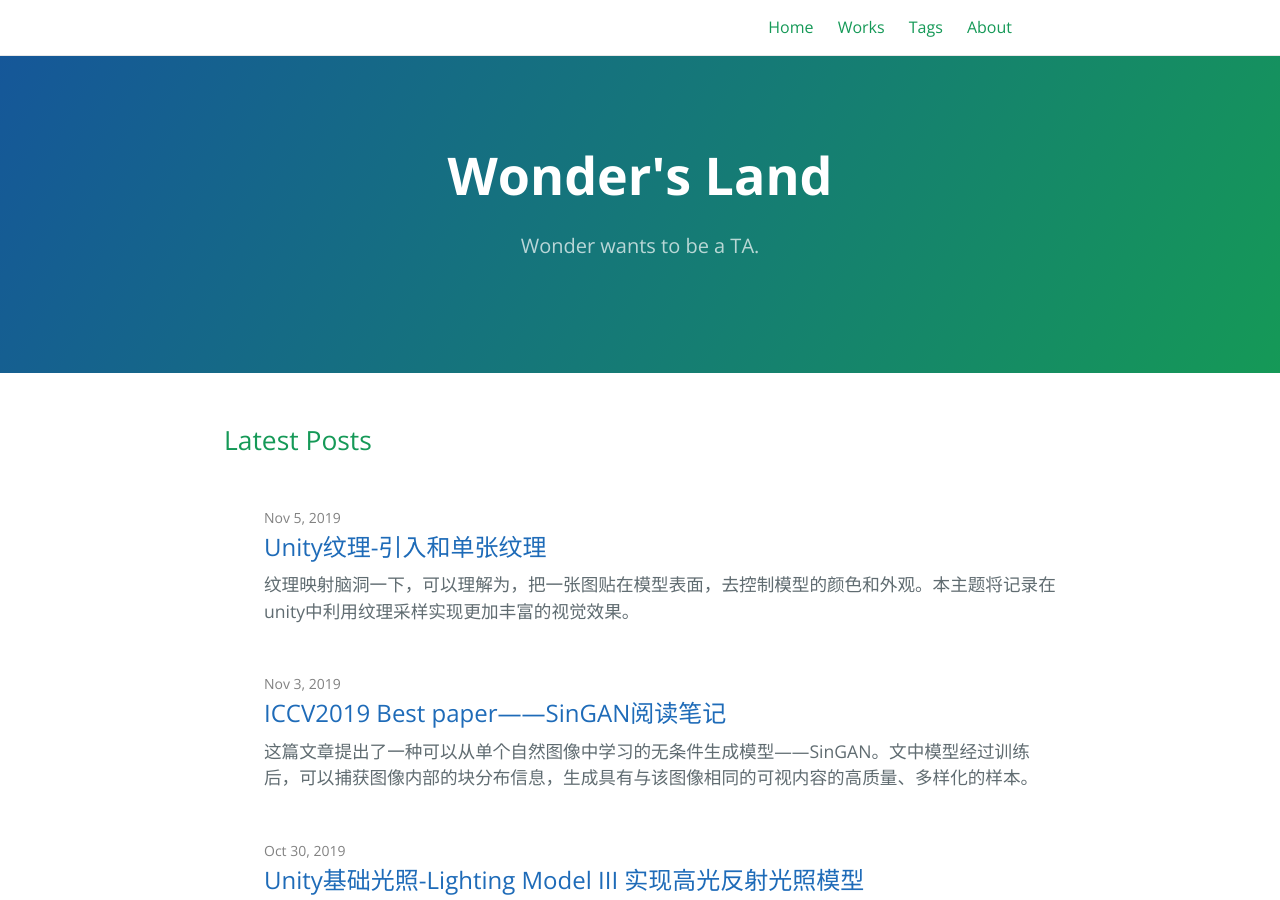
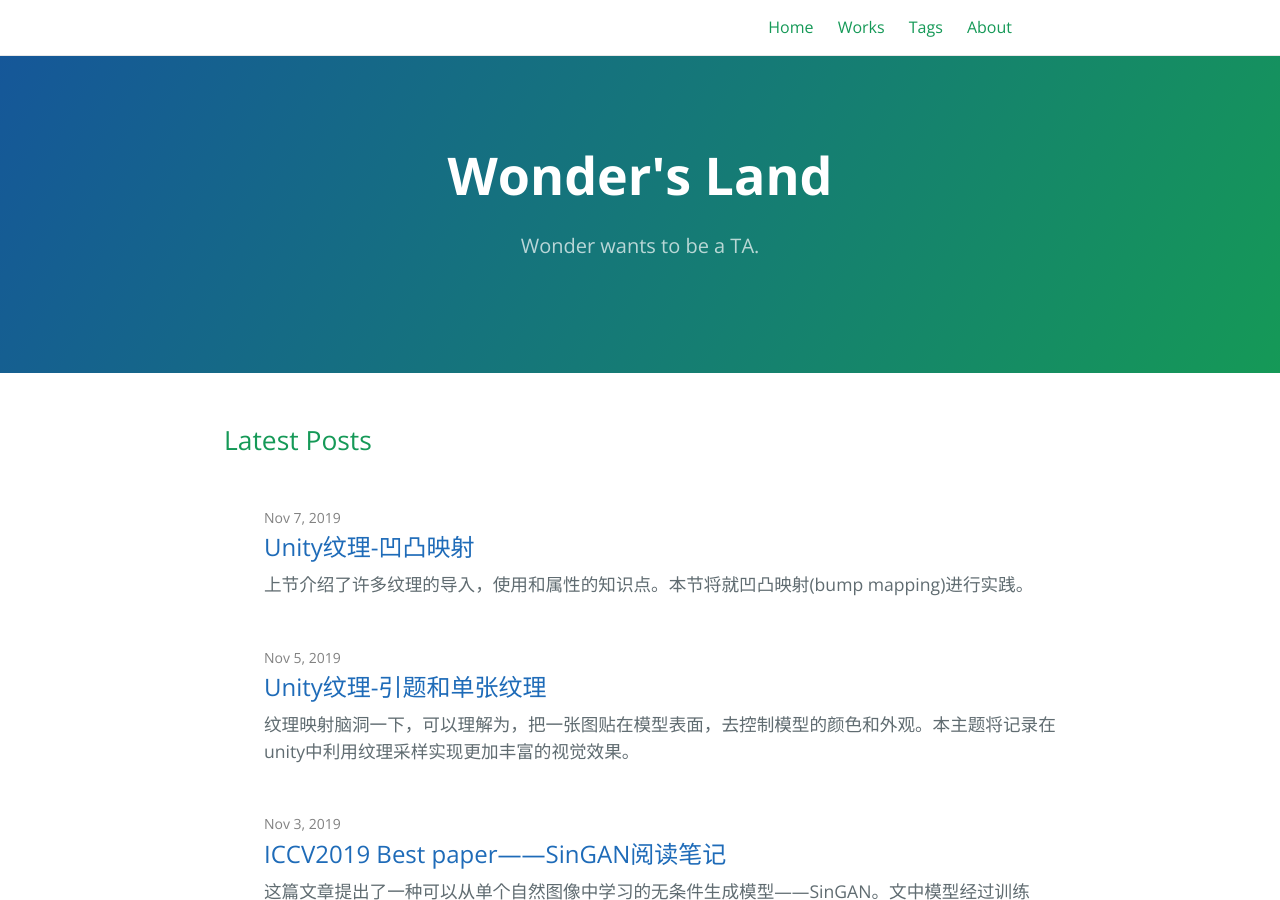
Before and after one commit to wonderly321/wonderly321.github.io, a Jekyll site: the page built from index.md, in a window 1280 px wide and 900 px high. Built offline with Jekyll 4.4.1, drawn with Linux system fonts in a browser that asks for light colours; some of the changed lines change nothing that is shown.

Commit message:
update posts

````diff
--- a/_posts/2019-11-5-Basic-Texture.md
+++ b/_posts/2019-11-5-Basic-Texture-I.md
@@ -1,6 +1,6 @@
 ---
 layout: post
-title: "Unity纹理-引入和单张纹理"
+title: "Unity纹理-引题和单张纹理"
 categories: shader
 author: "Wonder"
 meta: "Unity Shader"
--- /dev/null
+++ b/_posts/2019-11-7-Basic-Texture-II.md
@@ -0,0 +1,366 @@
+---
+layout: post
+title: "Unity纹理-凹凸映射"
+categories: shader
+author: "Wonder"
+meta: "Unity Shader"
+---
+
+上节介绍了许多纹理的导入，使用和属性的知识点。本节将就凹凸映射(bump mapping)进行实践。
+
+凹凸映射是指用一张纹理去修改模型表面的法线信息，从而使模型表面产生看上去“凹凸不平”的效果。这种方法不会真正的改变模型的顶点位置。
+
+目前有两种主要的方法可以用来进行凹凸映射：**高度映射(height mapping)** 和 **法线映射(notmal mapping)**。前者是使用**高度纹理(height map)**模拟**表面位移(displacement)**,得到修改后的法线值。后者则是使用一张**法线纹理(normal map)**直接存储表面法线。
+
+### 高度纹理
+
+使用高度图实现凹凸映射时，高度图中存储的是表示模型表面局部的海拔高度的强度值(intensity),颜色越深，位置越深凹，颜色越浅，位置越外凸。该方法很直观的展示了模型表面的凹凸，但是计算偏复杂，实时计算时因需要计算像素灰度值来得到法线信息，所以十分消耗性能。实际应用中，高度图通常和法线映射一起用。用于给出表面凹凸的额外信息。
+
+### 法线纹理
+
+法线纹理中存储的是表面的法线方向。但法线方向的分量范围在[-1,1],而像素范围为[0,1],因此需要做一个映射：
+
+
+
+$$pixel = \frac{normal+1}{2}$$
+
+
+
+这就要求我们在Shader中对法线纹理进行采样后，还需对结果进行一次映射逆运算以得到原来的法线方向，即：
+
+
+
+$$nomral = pixel \times 2 - 1 $$
+
+
+
+#### 模型空间和切线空间的法线纹理
+
+
+
+由于方向是相对于坐标空间的，所以必须确认法线纹理存储的法线方向是在哪个坐标空间当中。例如，模型自带的法线是定义在模型空间中的。接下来需要明确两个概念：
+
+- 模型空间的法线纹理(object-space normal map)
+
+它是指将修改后的模型空间中的表面法线直接地存储在一张纹理中。其所有法线所在的坐标空间是同一个坐标空间，即，模型空间，而每个点存储的法线方向是各异的。
+
+- 切线空间的法线纹理(tangent-space normal map)
+
+它是指采用模型顶点的切线空间来存储法线，其实模型的每个顶点都有一个属于自己的切线空间，其原点就是该顶点本身，z轴是顶点的法线方向($n$)，x轴是顶点的切线方向($t$),,y轴由法线与切线叉积而得，因此也被称为副切线(bitangent, $b$)或副法线。其所有法线方向所在的坐标空间是表面每点各自的切线空间，是各异的。所有，这种法线纹理存储的是每个点在各自切线空间中的法线扰动方向，换句话说， 若一个点的法线方向不变，那么在它切线空间中新的法线方向就是z轴方向。
+
+总结一下：
+
+模型空间下的法线纹理具有以下优点：
+
+- 实现简单，更直观，不需要模型原始的法线和切线信息，所以计算量小。
+- 因为模型空间下的法线纹理存储的是同一坐标系下的法线信息，因此边界处插值平滑，所以在纹理坐标的缝合处和尖锐的边角部分，可见的突变(缝隙)较少，可以提供平滑的边界。
+
+但美术人员更喜欢使用切线空间下的法线纹理，因为使用切线空间具有更多的优势：
+
+- 由于切线空间记录的法线信息是相对的，所以即使把该纹理用到一个完全不同的网格上也可以得到合理的结果，所以自由度很高。
+- 同理，使用切线空间下的纹理记录可以移动一个纹理的UV坐标来实现动画效果。
+- 由于自由度高，所以一个法线纹理是可以重用在不同的网格上的。
+- 由于切线空间下的法线的z方向总为正，可由x，y方向推导出来，所以可以不存储，实现压缩的效果。
+
+接下来的实践中使用的是切线空间下的法线纹理。
+
+
+
+### 凹凸纹理实践
+
+
+
+- 运行平台：
+
+    **Unity 2018.4.2f1 (64-bit)**
+
+- 项目地址：
+
+    [Unity_Shader_GetIn](https://github.com/wonderly321/Unity_Shader_GetIn)
+
+#### 前言
+
+计算光照模型时，需要将各个方向矢量统一到统一坐标空间下。实践时有两种思路：
+
+- 在切线空间下进行光照计算。此时需要把光照方向，视角方向变换到切线空间下。
+- 在世界空间下进行光照计算。此时需要把采样得到的法线方向变换到世界空间下，再和世界空间下的光照方向，视角方向进行计算
+
+第一种思路在顶点着色器中就可以完成对光照方向和视角方向的变换，因而效率高于第二种；但是就通用性来看，第二种方法允许我们在世界空间下进行一些计算，比如Cubemap的使用。另外，还有其他的思路，比如使用模型空间等。
+
+但模型空间和切线空间仍是最为常用的两种空间，以下将分别进行实现。
+
+
+
+#### 切线空间下的光照模型计算
+
+**基本思路**
+
+首先在片元着色器中，把视角方向、光线方向从模型空间变换到切线空间，通过纹理采样得到切线空间下的法线，然后再与切线空间下的视角方向、光线方向等进行计算，得到最终光照结果。
+
+**效果图**
+
+
+
+![]({{site.url}}/assets/image/illustrations/3_1.png)
+
+
+
+**准备工作**
+
+
+
+1. 在Unity中新建一个场景，命名为Scene_7_2_3。默认场景中将包含一个摄像机和一个平行光，并使用内置的天空盒子。为便于查看效果，在`Window->Rendering->Lighting Seting->Skybox`中去掉场景中的天空盒子。
+2. 新建Shader(右键`Create->Shader->任一个Shader`)并命名为NormalMapTangentSpace；新建材质(右键`Create->Material`)并命名为NormalMapTangentSpaceMat，将新建的Shader拖拽赋给新建材质。
+3. 在场景中新建一个胶囊体(菜单栏`GameObject->3D Object->Capsule`)，将其材质修改为新建材质。
+4. 保存场景。
+
+Shader实现:
+
+打开新建的NormalMapTangentSpace，删除所有已有代码并写入如下代码：
+
+```glsl
+Shader "Custom/NormalMapTangentSpace"{
+    Properties{
+        _Color ("Color Tint", Color) = (1,1,1,1)
+        _MainTex ("Main Tex", 2D) = "white" {}
+        _Specular ("Specular", Color) = (1, 1, 1, 1)
+        _Gloss ("Gloss", Range(8.0, 256)) = 20
+
+        //增加法线纹理属性，以及用于控制凹凸程度的属性，“bump”是Unity内置的法线纹理，_BumpScale为0时，表示法线纹理不会对光照产生影响
+        _BumpMap ("Normal Map", 2D) = "Bump" {}
+        _BumpScale ("Bump Scale", Float) = 1.0
+    }
+    SubShader{
+        Pass{
+            Tags{"LightMode" = "ForwardBase"}
+            CGPROGRAM
+            #pragma vertex vert
+            #pragma fragment frag
+
+            #include "Lighting.cginc"
+
+            fixed4 _Color;
+            fixed4 _Specular;
+            float _Gloss;
+
+            //在CG代码块中声明和上述属性类型匹配的变量
+            //为得到该纹理的属性(平铺和偏移系数)，定义_MainTex_ST和_BumpMap_ST变量
+            sampler2D _MainTex;
+            float4 _MainTex_ST;
+            sampler2D _BumpMap;
+            float4 _BumpMap_ST;
+            float _BumpScale;
+
+            struct a2v {
+                float4 vertex : POSITION;
+                float3 normal : NORMAL;
+                //使用TANGENT语义描述float4类型的tangent变量，以告诉Unity把顶点的切线方向填充到tangent变量
+                float4 tangent : TANGENT;
+                float4 texcoord : TEXCOORD0;
+            };
+            struct v2f {
+                float4 pos : POSITION;
+                float4 uv : TEXCOORD0;
+                //同理，添加两个变量存储变换后的光照和视角方向
+                float3 lightDir : TEXCOORD1;
+                float3 viewDir : TEXCOORD2;
+            };
+            v2f vert (a2v v) {
+                v2f o;
+                o.pos = UnityObjectToClipPos(v.vertex);
+
+                //由于使用了两张纹理故xy分量存储_MainTex的纹理坐标，而zw分量存储_BumpMap的纹理坐标
+                o.uv.xy = v.texcoord.xy * _MainTex_ST.xy + _MainTex_ST.zw;
+                o.uv.zw = v.texcoord.xy * _MainTex_ST.xy + _MainTex_ST.zw;
+
+                //Unity提供的内置函数，用来得到旋转变换矩阵
+                TANGENT_SPACE_ROTATION;
+
+                //用Unity内置函数得到模型空间下的光照和视角方向，再利用变换矩阵rotation把它们从模型空间变换到切线空间
+                o.lightDir = mul(rotation, ObjSpaceLightDir(v.vertex)).xyz;
+                o.viewDir = mul(rotation, ObjSpaceViewDir(v.vertex)).xyz;
+
+                return o;
+            }
+
+            fixed4 frag(v2f i) : SV_Target
+            {
+                fixed3 tangentLightDir = normalize(i.lightDir);
+                fixed3 tangentViewDir = normalize(i.viewDir);
+
+                //利用tex2D对法线纹理进行采样
+                fixed4 packedNormal = tex2D(_BumpMap, i.uv.zw);
+                //然后映射逆运算得到实际的法线分量
+                fixed3 tangentNormal;
+                tangentNormal = UnpackNormal(packedNormal);
+                tangentNormal.xy *= _BumpScale;
+                //z分量由xy推导而得
+                tangentNormal.z = sqrt(1.0 - saturate(dot(tangentNormal.xy, tangentNormal.xy)));
+
+                //使用纹理去采样漫反射颜色
+                fixed3 albedo = tex2D(_MainTex, i.uv).rgb * _Color.rgb;
+                // 环境光
+                fixed3 ambient = UNITY_LIGHTMODEL_AMBIENT.xyz * albedo;
+                // 漫反射
+                fixed3 diffuse = _LightColor0.rgb * albedo * max(0, dot(tangentNormal, tangentLightDir)) ;
+                // 视野方向
+                fixed3 halfDir = normalize(tangentLightDir + tangentViewDir);
+                // 高光反射
+                fixed3 specular = _LightColor0.rgb * _Specular.rgb * pow(max(dot(tangentNormal, halfDir), 0), _Gloss);
+                // 最终颜色 = 漫反射 + 环境光 + 高光反射
+                return fixed4(diffuse + ambient + specular, 1.0);
+            }
+
+            ENDCG
+        }
+    }
+    Fallback "Specular"
+}
+```
+
+
+
+保存返回后，在NormalMapTangentSpaceMat面板上可以使用项目中的纹理资源Brick_Diffuse.jpg，Brick_Normal.jpg纹理(或其他图片)对Main Tex属性进行赋值。可以通过调试面板中的Bump Scale属性来改变模型的凹凸程度。
+
+调整效果图如下：
+
+| ![]({{site.url}}/assets/image/illustrations/3_1.png) | ![]({{site.url}}/assets/image/illustrations/3_2.png) | ![]({{site.url}}/assets/image/illustrations/3_3.png) |
+| :----------------------------------------: | :----------------------------------------: | :----------------------------------------: |
+|              Bump Scale = -1               |               Bump Scale = 0               |               Bump Scale = 1               |
+
+
+
+#### 世界空间下的光照模型计算
+
+**基本思路**
+
+在顶点着色器中，计算从切线空间到世界空间的变换矩阵并传递给片元着色器，然后在片元着色器中把法线纹理的法线方向从切线空间变换到世界空间，最终进行计算得到光照结果。
+
+
+
+**效果图**
+
+与上一个实践完全一样
+
+
+
+**准备工作**
+
+
+
+1. 使用上一实践中的场景3。
+2. 新建Shader(右键`Create->Shader->任一个Shader`)并命名为NormalMapWorldSpace；新建材质(右键`Create->Material`)并命名为NormalMapWorldSpaceMat，将新建的Shader拖拽赋给新建材质。
+3. 将场景中胶囊体材质修改为新建材质。
+4. 保存场景。
+
+Shader实现:
+
+打开新建的NormalMapWorldSpace，粘贴入上节代码并修改如下：
+
+```glsl
+Shader "Custom/NormalMapWorldSpace"{
+    Properties{
+        _Color ("Color Tint", Color) = (1,1,1,1)
+        _MainTex ("Main Tex", 2D) = "white" {}
+        _BumpMap ("Normal Map", 2D) = "Bump" {}
+        _BumpScale ("Bump Scale", Float) = 1.0
+        _Specular ("Specular", Color) = (1, 1, 1, 1)
+        _Gloss ("Gloss", Range(8.0, 256)) = 20
+    }
+    SubShader{
+        Pass{
+            Tags{"LightMode" = "ForwardBase"}
+            CGPROGRAM
+            #pragma vertex vert
+            #pragma fragment frag
+
+            #include "Lighting.cginc"
+
+            fixed4 _Color;
+            sampler2D _MainTex;
+            float4 _MainTex_ST;
+            sampler2D _BumpMap;
+            float4 _BumpMap_ST;
+            float _BumpScale;
+            fixed4 _Specular;
+            float _Gloss;
+
+            struct a2v {
+                float4 vertex : POSITION;
+                float3 normal : NORMAL;
+                float4 tangent : TANGENT;
+                float4 texcoord : TEXCOORD0;
+            };
+            struct v2f {
+                float4 pos : POSITION;
+                float4 uv : TEXCOORD0;
+                //修改处(1):使v2f结构体包含从切线空间到世界空间的变换矩阵
+                float4 TtoW0 : TEXCOORD1;
+                float4 TtoW1 : TEXCOORD2;
+                float4 TtoW2 : TEXCOORD3;
+            };
+            v2f vert (a2v v) {
+                v2f o;
+                o.pos = UnityObjectToClipPos(v.vertex);
+                o.uv.xy = v.texcoord.xy * _MainTex_ST.xy + _MainTex_ST.zw;
+                o.uv.zw = v.texcoord.xy * _MainTex_ST.xy + _MainTex_ST.zw;
+				//修改处(2):计算世界空间下的顶点切线、副切线和法线的矢量表示
+                float3 worldPos = mul(unity_ObjectToWorld, v.vertex).xyz;
+                fixed3 worldNormal = UnityObjectToWorldNormal(v.normal);
+                fixed3 worldTangent = UnityObjectToWorldDir(v.tangent.xyz);
+                fixed3 worldBinormal = cross(worldNormal, worldTangent) * v.tangent.w;
+                //按列摆放得到切线空间到世界空间的变换矩阵
+                o.TtoW0 = float4(worldTangent.x, worldBinormal.x, worldNormal.x, worldPos.x);
+                o.TtoW1 = float4(worldTangent.y, worldBinormal.y, worldNormal.y, worldPos.y);
+                o.TtoW2 = float4(worldTangent.z, worldBinormal.z, worldNormal.z, worldPos.z);
+
+                return o;
+            }
+
+            fixed4 frag(v2f i) : SV_Target {
+            	//首先从TtoW系列的w分量中构建世界空间下的坐标
+                float3 worldPos = float3(i.TtoW0.w, i.TtoW1.w, i.TtoW2.w);
+                //然后使用内置函数得到世界空间下的光照和视角函数
+                fixed3 LightDir = normalize(UnityWorldSpaceLightDir(worldPos));
+                fixed3 ViewDir = normalize(UnityWorldSpaceViewDir(worldPos));
+                //使用内置的UnpackNormal函数对法线纹理进行采样和解码，并使用_BumpScale进行缩放
+                fixed3 bump = UnpackNormal(tex2D(_BumpMap,i.uv.zw));
+                bump.xy *= _BumpScale;
+                //最后通过点乘操作把法线变换到世界空间下
+                bump.z = sqrt(1.0 - saturate(dot(bump.xy, bump.xy)));
+                bump = normalize(half3(dot(i.TtoW0.xyz, bump), dot(i.TtoW1.x, bump), dot(i.TtoW2.xyz, bump)));
+
+                //使用纹理去采样漫反射颜色
+                fixed3 albedo = tex2D(_MainTex, i.uv).rgb * _Color.rgb;
+                // 环境光
+                fixed3 ambient = UNITY_LIGHTMODEL_AMBIENT.xyz * albedo;
+                // 漫反射
+                fixed3 diffuse = _LightColor0.rgb * albedo * max(0, dot(bump, LightDir)) ;
+                // 视野方向
+                fixed3 halfDir = normalize(LightDir + ViewDir);
+                // 高光反射
+                fixed3 specular = _LightColor0.rgb * _Specular.rgb * pow(max(dot(bump, halfDir), 0), _Gloss);
+                // 最终颜色 = 漫反射 + 环境光 + 高光反射
+                return fixed4(diffuse + ambient + specular, 1.0);
+            }
+
+            ENDCG
+        }
+    }
+    Fallback "Specular"
+}
+```
+
+
+
+保存返回后，在NormalMapWorldSpaceMat面板上可以使用项目中的纹理资源Brick_Diffuse.jpg，Brick_Normal.jpg纹理(或其他图片)对Main Tex属性进行赋值。可以通过调试面板中的Bump Scale属性来改变模型的凹凸程度。
+
+就不放图啦，和模型空间下的光照模型效果一样哦~
+
+### 参考
+
+[Unity_Shaders_Book : https://github.com/candycat1992/Unity_Shaders_Book](https://github.com/candycat1992/Unity_Shaders_Book)
+
+[Unity Scripting Reference : https://docs.unity3d.com/ScriptReference/index.html](https://docs.unity3d.com/ScriptReference/index.html)
+
+[Unity Manual: https://docs.unity3d.com/Manual/TextureTypes.html](https://docs.unity3d.com/Manual/TextureTypes.html)
````
